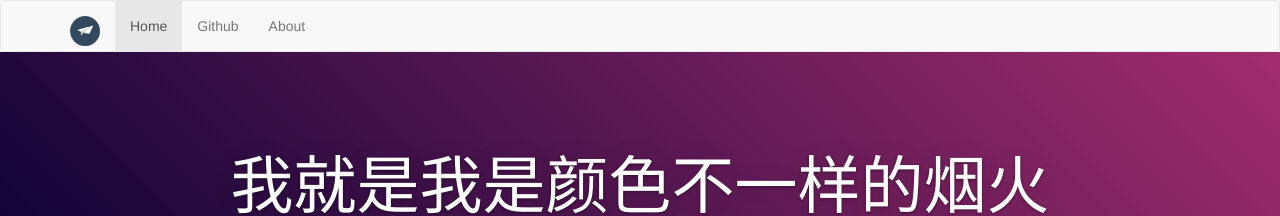
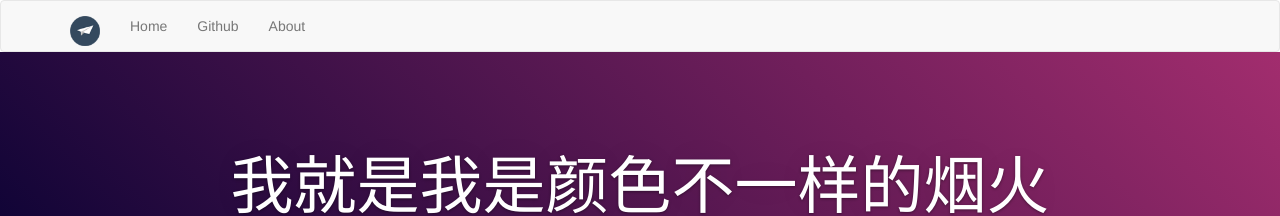
Before and after one commit to jiujiucheng/zhangyaohui1986.github.io, a Jekyll site: the page built from index.html, in a window 1280 px wide. Shown: the top 216 px of the page. Built offline with Jekyll 4.4.1, drawn with Linux system fonts in a browser that asks for light colours; nearby versions of some CDN libraries.

Commit message:
nav class active

```diff
--- a/_includes/header.html
+++ b/_includes/header.html
@@ -13,7 +13,7 @@
     <link rel="stylesheet" href="https://cdn.bootcss.com/bootstrap/3.3.7/css/bootstrap.min.css" integrity="sha384-BVYiiSIFeK1dGmJRAkycuHAHRg32OmUcww7on3RYdg4Va+PmSTsz/K68vbdEjh4u" crossorigin="anonymous">
     <link rel="stylesheet" type="text/css" href="https://cdn.bootcss.com/font-awesome/4.2.0/css/font-awesome.min.css">
     <script src="https://cdn.bootcss.com/jquery/1.12.4/jquery.min.js"></script>
-    <script src="https://cdn.bootcss.com/bootstrap/3.3.7/js/bootstrap.min.js" integrity="sha384-Tc5IQib027qvyjSMfHjOMaLkfuWVxZxUPnCJA7l2mCWNIpG9mGCD8wGNIcPD7Txa" crossorigin="anonymous"></script>
+    <script src="https://cdn.bootcss.com/bootstrap/3.3.7/js/bootstrap.min.js"></script>
     <script type="text/javascript" src="https://cdn.bootcss.com/mustache.js/2.2.1/mustache.min.js"></script>
     <script type="text/javascript" src="assets/js/tags.js"></script>
     <script type="text/javascript" src="assets/js/tag_render.js"></script>
@@ -27,11 +27,11 @@
                 <a class="navbar-brand" href="#"><img alt="Brand" width="30" height="30" src="/assets/img/icon1.png"></a>
             </div>
             <!-- Collect the nav links, forms, and other content for toggling -->
-            <div class="collapse navbar-collapse" id="bs-example-navbar-collapse-1">
+            <div class="collapse navbar-collapse" id="edwin-navbar-collapse">
                 <ul class="nav navbar-nav">
-                    <li class="active"><a href="/">Home <span class="sr-only">(current)</span></a></li>
-                    <li><a href="https://github.com/zhangyaohui1986" target="_blank">Github</a></li>
-                    <li><a href="#">About</a></li>
+                    <li name="home"><a href="/">Home <span class="sr-only">(current)</span></a></li>
+                    <li name="github"><a href="https://github.com/zhangyaohui1986" target="_blank">Github</a></li>
+                    <li name="about"><a href="/about">About</a></li>
                 </ul>
             </div>
             <!-- /.navbar-collapse -->
```
Also changed, not shown: _includes/footer.html (+10 -0 lines).
